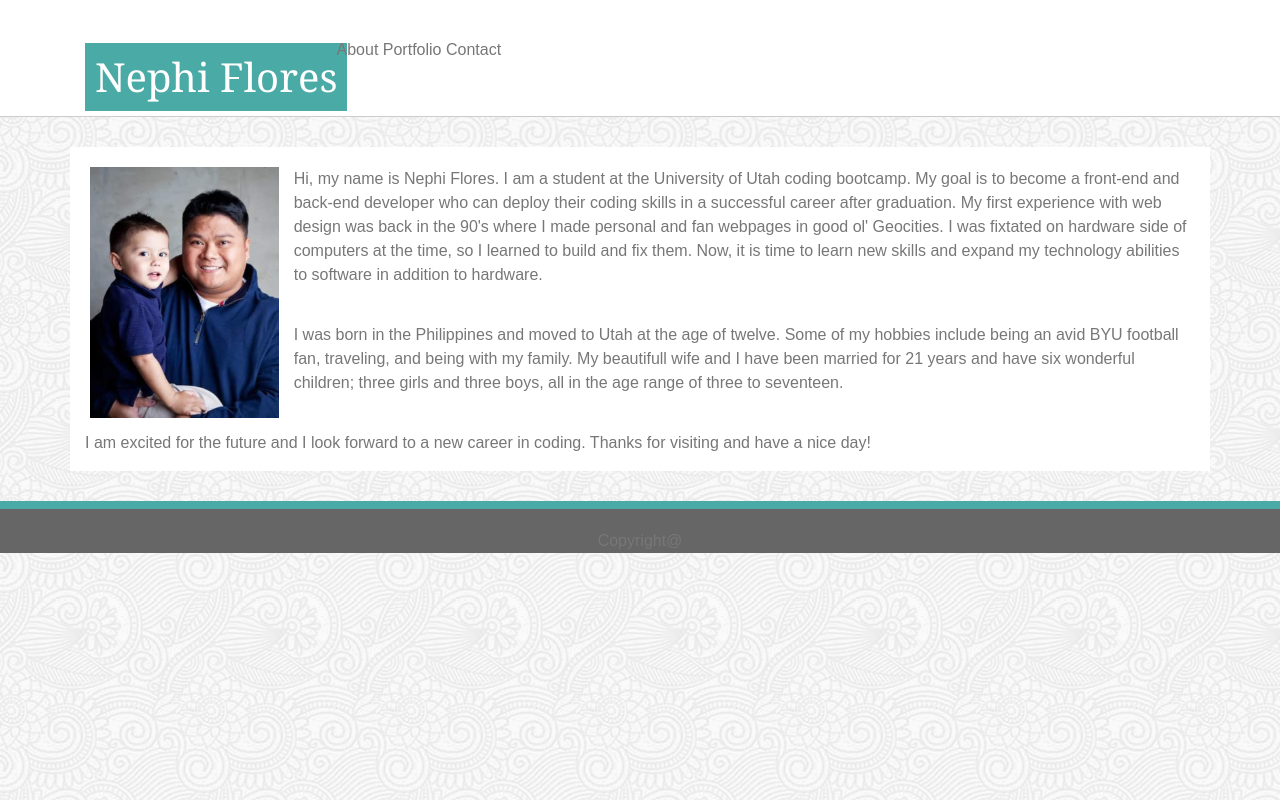
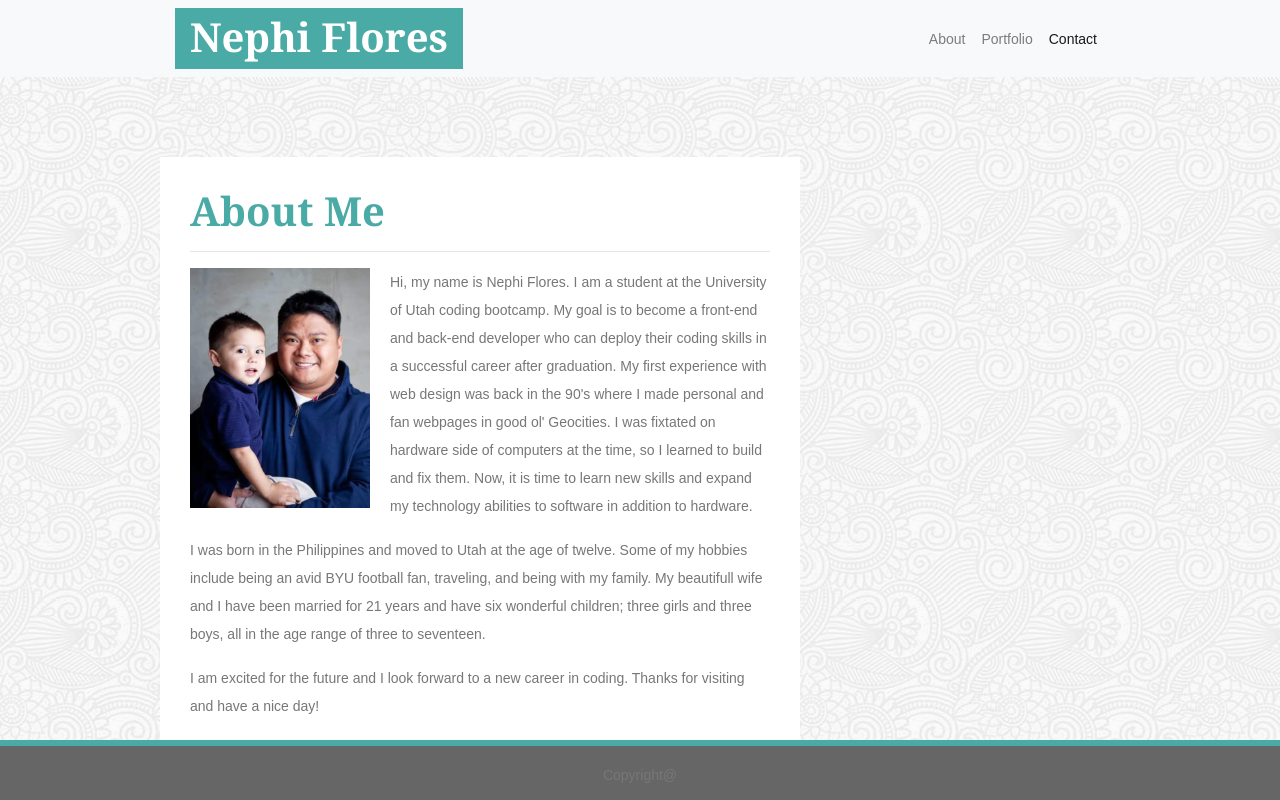
Before and after one commit to nkflores/Bootstrap-Portfolio, a plain HTML site: page index.html in a window 1280 px wide. Drawn offline with nearby package versions, Linux system fonts and the light colour scheme.

Commit message:
updates in index and css

```diff
--- a/assets/css/style.css
+++ b/assets/css/style.css
@@ -1,87 +1,59 @@
 body {
     background-image: url("/assets/images/full-bloom.jpg");
+    font-family: Arial, "Helvetica Neue", Helvetica, sans-serif;
     color: #777777;
-    font-family: Arial, Helvetica, sans-serif;
+    font-size: 14px;
+    line-height: 28px;
+    height: 100%;
+}
 
+.container {
+    max-width: 960px;
+}
 
+h1 {
+    font-family: Georgia, 'Times New Roman', Times, serif;
+    font-weight: bold;
+}
+#navname {
+    color: white;
+}
+#aboutmeHeader {
+    color: #4aaaa5;
+}
+
+.navbar-brand {
+    background: #4aaaa5;
+    color: white;
+    padding: 5px 15px 0px 15px;
+    font-family: Georgia, 'Times New Roman', Times, serif;
 
 }
 
-.navbar {
-    background: white;
-    padding-bottom: 0;
-    margin-bottom: 0;
-    border-bottom: solid 1px #cccccc;
+#navbarNav {
+    text-align: end;
 }
 
-
-h1 {
-    font-family: Georgia, 'Times New Roman', Times, serif;
-    color: white;
-    background: #4aaaa5;
-    padding: 10px;
-    margin: 0;
-
-
-}
-
-/**.nav {
-    background: pink;
-    text-align: right;
-    float: right;
-}**/
-
-a {
-    color: #777777;
-    text-decoration: none;
-
-}
-
-.container {
-    /** border: solid 1px #cccccc; **/
-    margin-top: 30px;
+#aboutme {
     background: white;
+    padding: 30px;
+    margin-top: 80px;
 }
 
 img {
-    height: auto%;
-    width: 17%;
+    width: 200px;
     float: left;
-    margin: 20px 15px 0px 5px;
-
+    padding-right: 20px;
 }
 
-p {
-    padding-top: 20px;
-
+.footer {
+    position: absolute;
+    bottom: 0;
+    width: 100%;
+    height: 60px;
+    background-color: #666;
+    border-top: solid 6px #4aaaa5;
+    padding-top: 15px;
+    text-align: center;
+    color:
 }
-
-footer {
-    background: #666666;
-    text-align: center;
-    border-top: solid 8px #4aaaa5;
-    margin-top: 30px;
-}
-
-/** Portfolio **/
-
-#port1,
-#port2,
-#port3,
-#port4,
-#port5 {
-    height: auto%;
-    width: 50%;
-}
-
-h6 {
-    clear: both;
-    position: relative;
-    background: #4aaaa5;
-    width: 180px;
-    margin-left: 20px;
-    bottom: 35px;
-    color: #ffffff;
-    font-family: Georgia, 'Times New Roman', Times, serif;
-    text-align: center;
-}
--- /dev/null
+++ b/assets/css/style.old.css
@@ -0,0 +1,87 @@
+body {
+    background-image: url("/assets/images/full-bloom.jpg");
+    color: #777777;
+    font-family: Arial, Helvetica, sans-serif;
+
+
+
+}
+
+.navbar {
+    background: white;
+    padding-bottom: 0;
+    margin-bottom: 0;
+    border-bottom: solid 1px #cccccc;
+}
+
+
+h1 {
+    font-family: Georgia, 'Times New Roman', Times, serif;
+    color: white;
+    background: #4aaaa5;
+    padding: 10px;
+    margin: 0;
+
+
+}
+
+/**.nav {
+    background: pink;
+    text-align: right;
+    float: right;
+}**/
+
+a {
+    color: #777777;
+    text-decoration: none;
+
+}
+
+.container {
+    /** border: solid 1px #cccccc; **/
+    margin-top: 30px;
+    background: white;
+}
+
+img {
+    height: auto%;
+    width: 17%;
+    float: left;
+    margin: 20px 15px 0px 5px;
+
+}
+
+p {
+    padding-top: 20px;
+
+}
+
+footer {
+    background: #666666;
+    text-align: center;
+    border-top: solid 8px #4aaaa5;
+    margin-top: 30px;
+}
+
+/** Portfolio **/
+
+#port1,
+#port2,
+#port3,
+#port4,
+#port5 {
+    height: auto%;
+    width: 50%;
+}
+
+h6 {
+    clear: both;
+    position: relative;
+    background: #4aaaa5;
+    width: 180px;
+    margin-left: 20px;
+    bottom: 35px;
+    color: #ffffff;
+    font-family: Georgia, 'Times New Roman', Times, serif;
+    text-align: center;
+}
--- a/index.html
+++ b/index.html
@@ -1,48 +1,39 @@
 <!DOCTYPE html>
-<html lang="en">
+<html lang="en-us">
+
 <head>
+
     <meta charset="UTF-8">
     <meta name="viewport" content="width=device-width, initial-scale=1.0">
     <meta http-equiv="X-UA-Compatible" content="ie=edge">
     <link rel="stylesheet" href="/assets/css/reset.css">
     <link rel="stylesheet" href="https://stackpath.bootstrapcdn.com/bootstrap/4.3.1/css/bootstrap.min.css" integrity="sha384-ggOyR0iXCbMQv3Xipma34MD+dH/1fQ784/j6cY/iJTQUOhcWr7x9JvoRxT2MZw1T" crossorigin="anonymous">
-    <link rel="stylesheet" href="/assets/css/style.css">
-    <title>Document</title>
+    <link rel="stylesheet" href="/assets/css/style.css" media="screen">
+    <title>Bootstrap Basic Portfolio</title>
+</head>
 
-</head>
 <body>
-    <nav class="navbar">
+
+    <nav class="navbar navbar-expand-lg navbar-light bg-light">
         <div class="container">
-            <div class="row justify-content-between">
+            <a class="navbar-brand" href="index.html" id="navname"><h1>Nephi Flores</h1></a>
+            <button class="navbar-toggler" type="button" data-toggle="collapse" data-target="#navbarTogglerDemo01"
+                aria-controls="navbarTogglerDemo01" aria-expanded="false" aria-label="Toggle navigation">
+                <span class="navbar-toggler-icon"></span>
+            </button>
 
-                <div class="col-md-6">
-                    <span class="navbar-brand"><h1>Nephi Flores</h1></span>
-                </div>
-
-                <div class="col-md-6" id="navbar-nav">
-                    <a href="index.html">About</a>
-                    <a href="portfolio.html">Portfolio</a>
-                    <a href="contact.html">Contact</a>
-
-
-
-                    <!--
-                    <ul class="nav">
+            <div class="collapse navbar-collapse" id="navbarTogglerDemo01">
+                <ul class="navbar-nav ml-auto mt-2 mt-lg-0">
                 <li class="nav-item">
-                        <a class="nav-link active" href="#">About</a>
+                    <a class="nav-link" href="index.html">About</a>
                 </li>
                 <li class="nav-item">
-                        <a class="nav-link" href="#">Portfolio</a>
+                    <a class="nav-link" href="portfolio.html">Portfolio</a>
                 </li>
-                        <li class="nav-item">
-                        <a class="nav-link" href="#">Contact</a>
+                <li class="nav-item active">
+                    <a class="nav-link" href="contact.html">Contact</a>
                 </li>
-
-                    </ul>     -->
-
-                </div>
-
-
+                </ul>
             </div>
         </div>
 
@@ -50,30 +41,28 @@
 
    <div class="container">
     <div class="row">
-            <div class="col-md-12">
-                <img src="/assets/images/photo.jpg">
-                <p>  Hi, my name is Nephi Flores.  I am a student at the University of Utah coding bootcamp. My goal is to become a front-end and back-end developer who can deploy their coding skills in a successful career after graduation.
+      <div class="col-md-8" id="aboutme">
+
+          <h1 id="aboutmeHeader">About Me</h1>
+          <hr>
+          <img src="/assets/images/photo.jpg" alt="" id="about-image" />
+            <p>Hi, my name is Nephi Flores.  I am a student at the University of Utah coding bootcamp. My goal is to become a front-end and back-end developer who can deploy their coding skills in a successful career after graduation.
             My first experience with web design was back in the 90's where I made personal and fan webpages in good ol' Geocities.  I was fixtated on hardware side of computers at the time, so I learned to build and fix them.
             Now, it is time to learn new skills and expand my technology abilities to software in addition to hardware.
-
             <p>I was born in the Philippines and moved to Utah at the age of twelve.
             Some of my hobbies include being an avid BYU football fan, traveling, and being with my family.
             My beautifull wife and I have been married for 21 years and have six wonderful children; three girls and three boys, all in the age range of three to seventeen.</p>
+            <p>I am excited for the future and I look forward to a new career in coding.  Thanks for visiting and have a nice day!</p>
 
-
-                <p>  I am excited for the future and I look forward to a new career in coding.  Thanks for visiting and have a nice day!</p>
+      </div>
     </div>
   </div>
 
-
-    </div>
-
-    <footer>
+  <footer class="footer">
     <p>Copyright@</p>
-
   </footer>
 
-</div>
 
 </body>
+
 </html>
```
Also changed, not shown: indexold.html (added, +79 -0 lines). Lines whose indentation alone changed are shown as unchanged.
